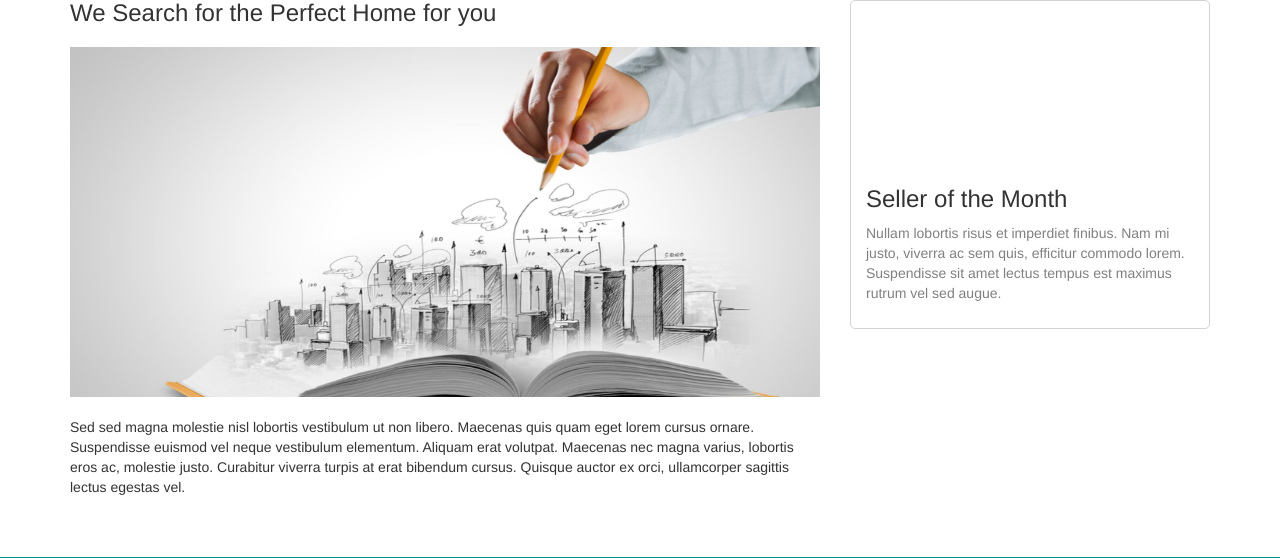
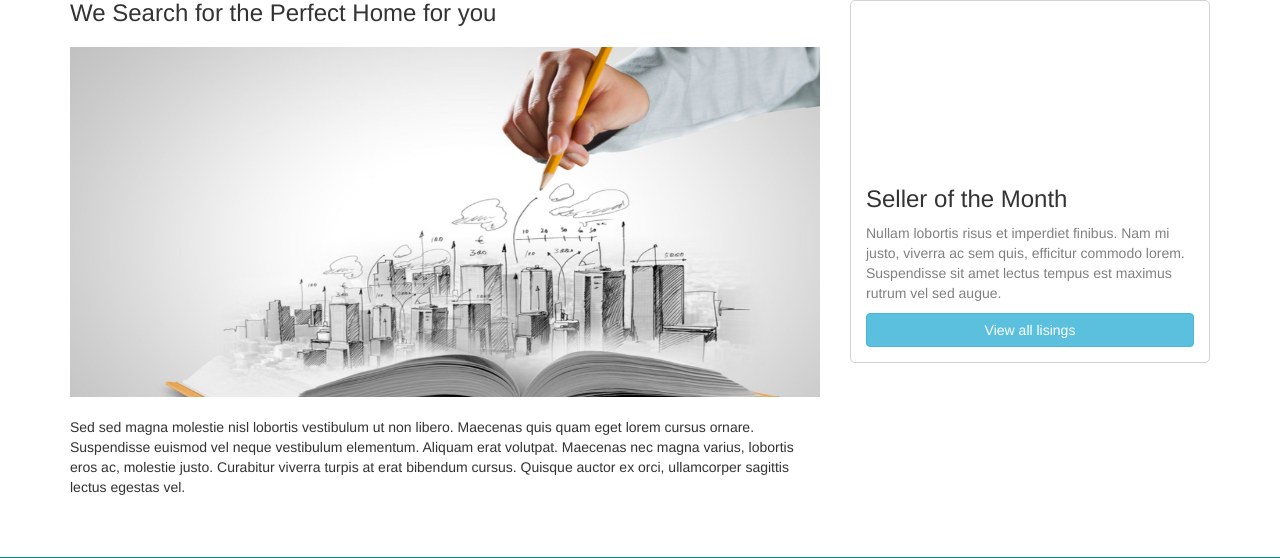
Before and after one commit to AnkitAvi11/Real-Estate-Django, a Django app: template templates/pages/about.html in a window 1280 px wide. Shown: the part 199-757 px from the top of the page. Run offline with Django 3.2, Linux system fonts and the light colour scheme; the template is opened without the code that fills it, so the values that code supplies are empty; some libraries are stand-ins or nearby versions.

Commit message:
Project complete

```diff
--- a/listing/urls.py
+++ b/listing/urls.py
@@ -5,4 +5,5 @@ from . import views
 urlpatterns = [
     path('', views.indexView, name='listings'),
     path('view/<int:listing_id>/', views.listing, name="listing"),
+    path('realtor/<int:realtor_id>', views.realtorListing, name='realtor_listing'),
 ]
--- a/listing/views.py
+++ b/listing/views.py
@@ -4,6 +4,7 @@ from datetime import datetime
 from django.core.paginator import Paginator
 
 from listing.models import Listing
+from realtor.models import Realtor
 
 def indexView(request) :
     listings = Listing.objects.all().order_by('-pub_date')
@@ -27,3 +28,8 @@ def listing(request, listing_id) :
         "listing" : listing
     }
     return render(request, 'listings/listing.html', context)
+
+
+def realtorListing(request, realtor_id) :
+    realtor = Realtor.objects.get(id=realtor_id)
+    return HttpResponse(realtor.listing_set.all())
--- a/templates/pages/about.html
+++ b/templates/pages/about.html
@@ -22,6 +22,7 @@
                     <h3>Seller of the Month</h3>
                     <p><h4><a href="#" style="color: darkcyan;">{{realtor.realtor_name}}</a></h4></p>
                     <p style="color:grey">Nullam lobortis risus et imperdiet finibus. Nam mi justo, viverra ac sem quis, efficitur commodo lorem. Suspendisse sit amet lectus tempus est maximus rutrum vel sed augue.</p>
+                    <a href="{%url 'realtor_listing' realtor.id %}" class="btn btn-info" style="width: 100%;;">View all lisings</a>
                 </div>
             </div>
 
```
